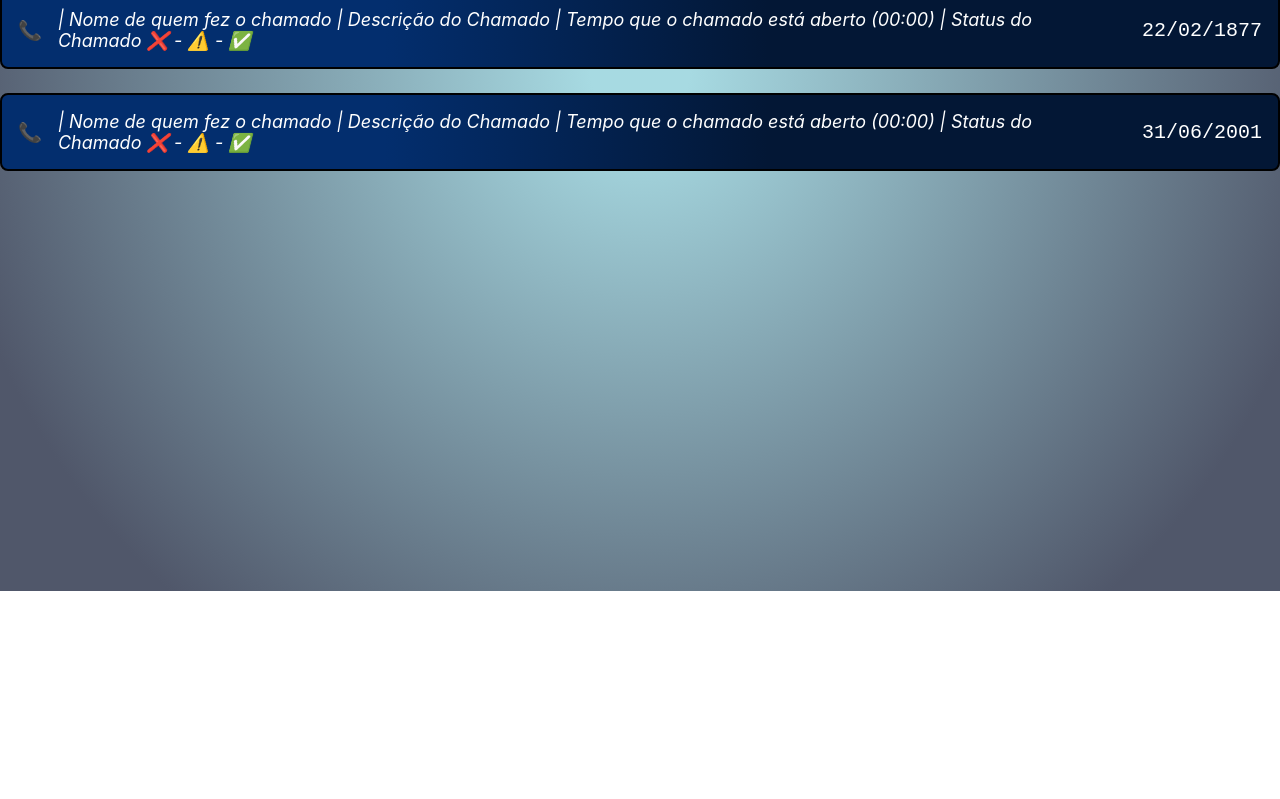
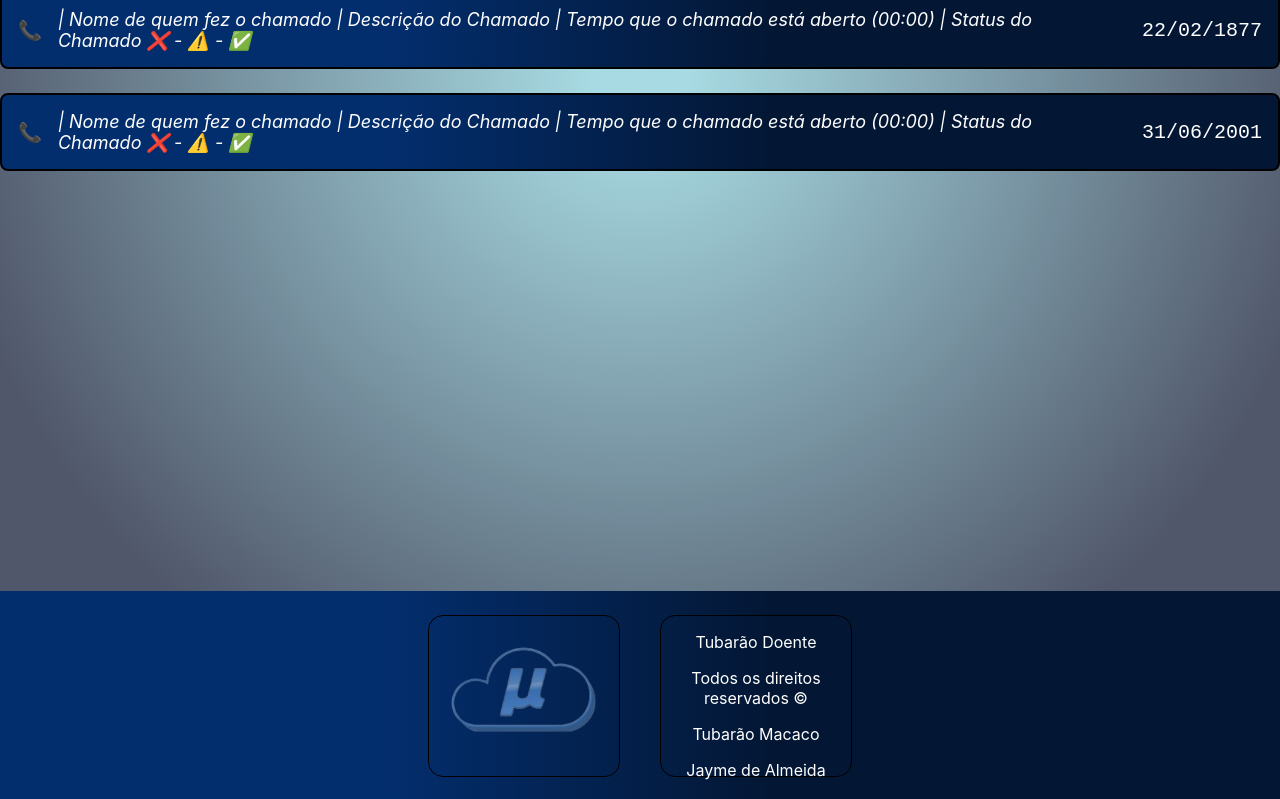
Before and after one commit to gvfirmeza/react, a React (Create React App) app in the folder react-app/: page /Chamado in a window 1280 px wide. Shown: the part 449-1248 px from the top of the page. Before the commit the page ends 1040 px from the top, so only its background shows below. Built offline with nearby package versions, Linux system fonts and the light colour scheme.

Commit message:
Footer Adicionado

```diff
--- a/react-app/src/components/Cartao/Cartao.jsx
+++ b/react-app/src/components/Cartao/Cartao.jsx
@@ -1,9 +1,8 @@
 import { Container, Descricao, Momento, Simbolo, Fundo } from "./style";
 
+const Cartao = (props) => (
 
-const Cartao = ( props ) => (
-
-   <Container>
+    <Container>
         <Simbolo>{props.simb}</Simbolo>
         <Descricao>
 
--- a/react-app/src/components/Footer/style.js
+++ b/react-app/src/components/Footer/style.js
@@ -1,7 +1,7 @@
 import styled from "styled-components";
 
 const Footer1 = styled.footer`
-    position: sticky;
+    position: relative;
     bottom: 0pt;
     padding-top: 12pt;
     background: linear-gradient(90deg, #032E6E 30%, #031735 60%);
--- a/react-app/src/pages/Abertura.jsx
+++ b/react-app/src/pages/Abertura.jsx
@@ -2,8 +2,7 @@ import Menu from "../components/Menu/Menu";
 import Cartao from "../components/Cartao/Cartao";
 import {  DivAbertura,  Fundo } from "./style_abertura";
 import { Titulo } from "./style";
-
-
+import Footer from "../components/Footer/Footer";
 
 const Abertura = () => (
   <>
@@ -49,6 +48,7 @@ const Abertura = () => (
       </DivAbertura>
     </center>
     </Fundo>
+    <Footer></Footer>
   </>
 );
 
--- a/react-app/src/pages/Cadastro1.jsx
+++ b/react-app/src/pages/Cadastro1.jsx
@@ -2,7 +2,7 @@ import Menu from "../components/Menu/Menu";
 import Cartao from "../components/Cartao/Cartao";
 import {  DivCadastro, Fundo } from "./style_cadastro";
 import { Titulo } from "./style";
-
+import Footer from "../components/Footer/Footer";
 
 const Cadastro1 = () => (
   <>
@@ -55,6 +55,7 @@ const Cadastro1 = () => (
       </DivCadastro>
     </center>
     </Fundo>
+    <Footer></Footer>
   </>
 );
 
--- a/react-app/src/pages/Chamado.jsx
+++ b/react-app/src/pages/Chamado.jsx
@@ -2,6 +2,7 @@ import { Fundo } from "../components/Cartao/style";
 import Menu from "../components/Menu/Menu";
 import Cartao from "../components/Cartao/Cartao";
 import { Titulo } from "./style";
+import Footer from "../components/Footer/Footer";
 
 const Chamado = () => (
     <>
@@ -35,6 +36,8 @@ const Chamado = () => (
     />
     </Fundo>
 
+    <Footer></Footer>
+
     </>
 
 
--- a/react-app/src/pages/Dashboard.jsx
+++ b/react-app/src/pages/Dashboard.jsx
@@ -2,13 +2,19 @@ import Menu from "../components/Menu/Menu";
 import Cartao from "../components/Cartao/Cartao";
 import {  DivAbertura,  Fundo } from "./style_abertura";
 import { Titulo } from "./style";
+import Footer from "../components/Footer/Footer";
 
 const Dashboard = () => (
-  <Fundo>
-    <Menu />
-    <Titulo>Dashboard</Titulo>
-    <p> OOOOOOOOOOOOOOOOOOOOOOOOOOOOOOOOOOOOOOOOOOOOOOOOOOOOOOOOOOOOOOOOOOOOOOO </p>
-  </Fundo>
+  <>
+    <Fundo>
+      <Menu />
+      <Titulo>Dashboard</Titulo>
+      <p> OOOOOOOOOOOOOOOOOOOOOOOOOOOOOOOOOOOOOOOOOOOOOOOOOOOOOOOOOOOOOOOOOOOOOOO </p>
+    </Fundo>
+    <Footer></Footer>
+  </>
+
+
 );
 
 export default Dashboard;
--- a/react-app/src/pages/Entra.jsx
+++ b/react-app/src/pages/Entra.jsx
@@ -2,6 +2,7 @@ import Menu from '../components/Menu/Menu';
 import { Botao, DivPrincipal, Input } from './style_entra';
 import { Titulo, Fundo } from './style';
 import Login from '../components/Login/Login';
+import Footer from '../components/Footer/Footer';
 
 function Entra() {
   return (
@@ -10,7 +11,7 @@ function Entra() {
         <Menu />
         <Login />
       </Fundo>
-
+      <Footer></Footer>
     </div>
   );
 }
```
